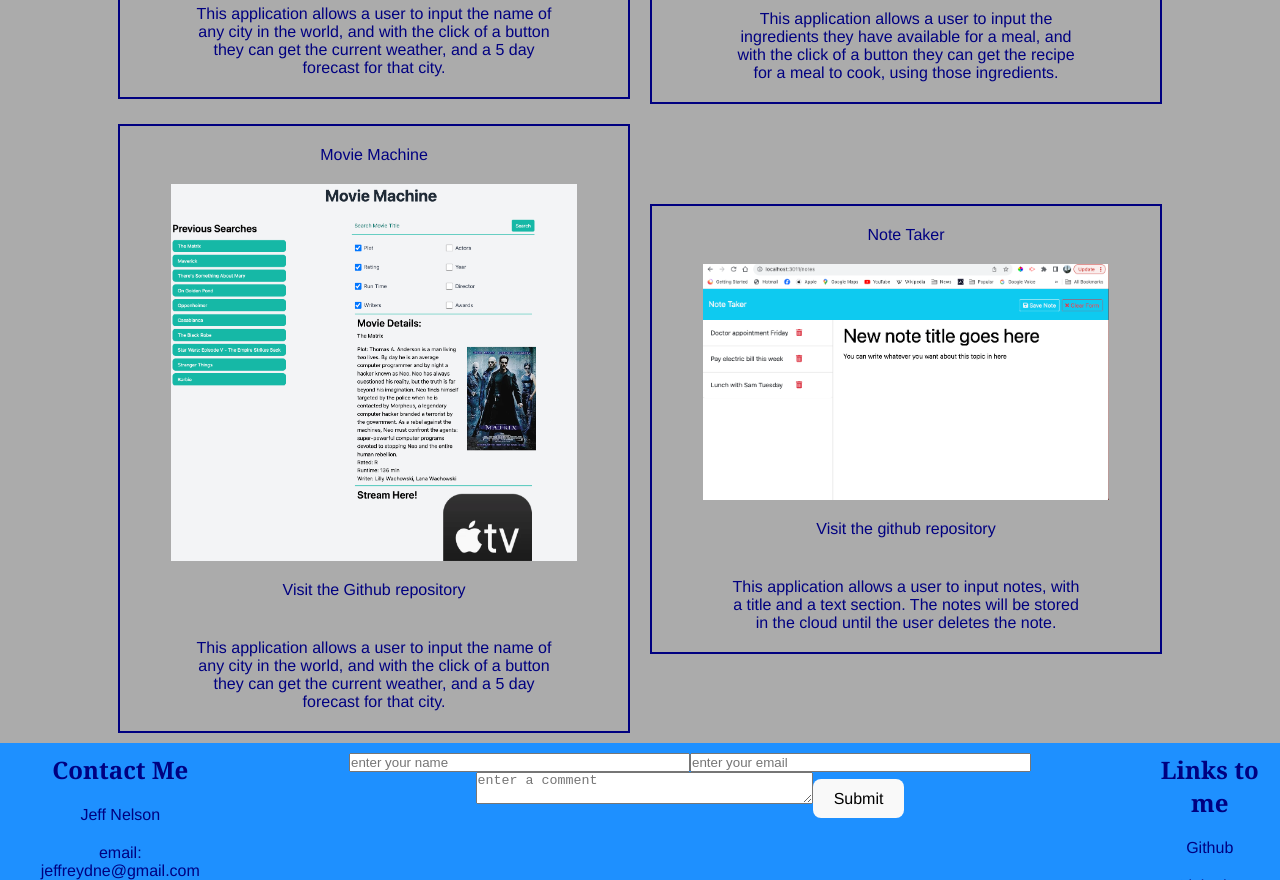
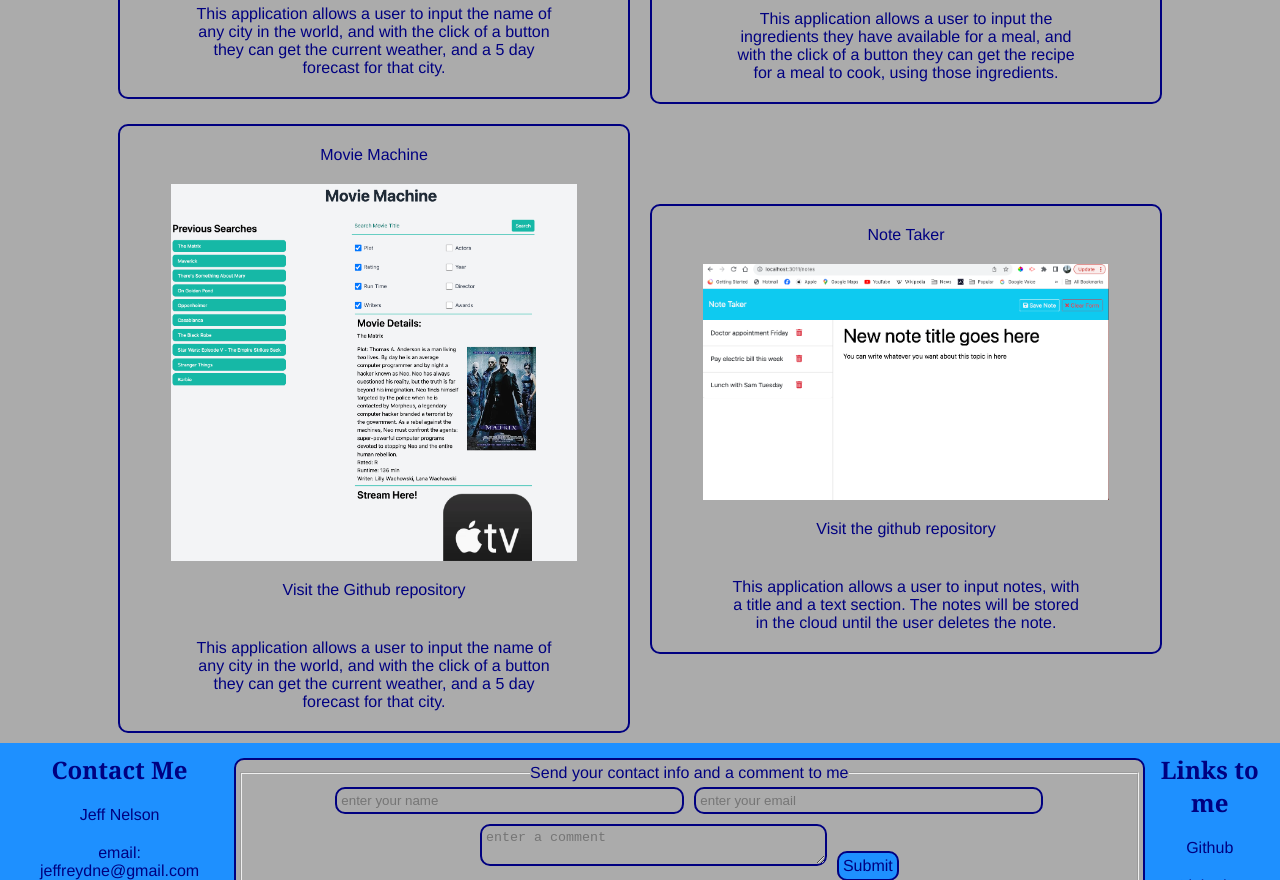
Before and after one commit to Jeffreydne/MyPortfolio-Jeff-Nelson, a React (Vite) app: page / in a window 1280 px wide. Shown: the part 1920-2800 px from the top of the page. Built offline with nearby package versions, Linux system fonts and the light colour scheme.

Commit message:
add form functionality and styling

```diff
--- a/src/App.css
+++ b/src/App.css
@@ -22,7 +22,7 @@ body {
 header {
   /* font-size: 75%; */
   background-color: dodgerblue;
-  padding: 10px;
+  padding: 10px 40px;
   width: 100%;
   position: fixed;
   top: 0;
@@ -94,6 +94,7 @@ h1 {
   justify-content: center;
   align-items: center;
   border: 2px double navy;
+  border-radius: 10px;
   margin: 10px;
 }
 .card-header, .card-footer {
@@ -118,6 +119,7 @@ a img {
   content: "Click anywhere on any of the projects to be taken to the deployed site of that project." ;
   display: block;
   border: 2px solid navy;
+  border-radius: 10px;
   background-color: navy;
   color: white;
   height: 150px;
@@ -160,6 +162,20 @@ footer {
   text-align: center;
   /* min-width: 1280px; */
 }
+
+form, input, textarea, #btn {
+  background-color: #ababab;
+  border: 2px solid navy;
+  border-radius: 10px;
+  margin: 5px;
+  padding: 4px;
+  color: navy;
+}
+#btn {
+  background-color: dodgerblue;
+}
+
+
 
 /* the non-featured projects and nav-bar contents will both align vertically at smaller screen sizes */
 @media screen and (max-width: 600px) {
--- a/src/components/ContactForm.jsx
+++ b/src/components/ContactForm.jsx
@@ -3,14 +3,17 @@ function ContactForm() {
         <>
             <div id="contactFormDiv">
                 <form>
-                    <input type="text" name="name" size ="40" id="name" placeholder="enter your name">
+                    <fieldset>
+                        <legend>Send your contact info and a comment to me</legend>
+                        <input type="text" name="name" size ="40" id="name" placeholder="enter your name">
 
-                    </input>
-                    <input name="email" type="email" id="email" size="40" placeholder="enter your email">
+                        </input>
+                        <input name="email" type="email" id="email" size="40" placeholder="enter your email">
 
-                    </input>
-                    <textarea name="comments" cols="40" rows="2" placeholder="enter a comment"></textarea>
-                    <button type="submit">Submit</button>
+                        </input>
+                        <textarea name="comments" cols="40" rows="2" placeholder="enter a comment"></textarea>
+                        <button id="btn" type="submit">Submit</button>
+                    </fieldset>
                 </form>
             </div>
         </>
```
